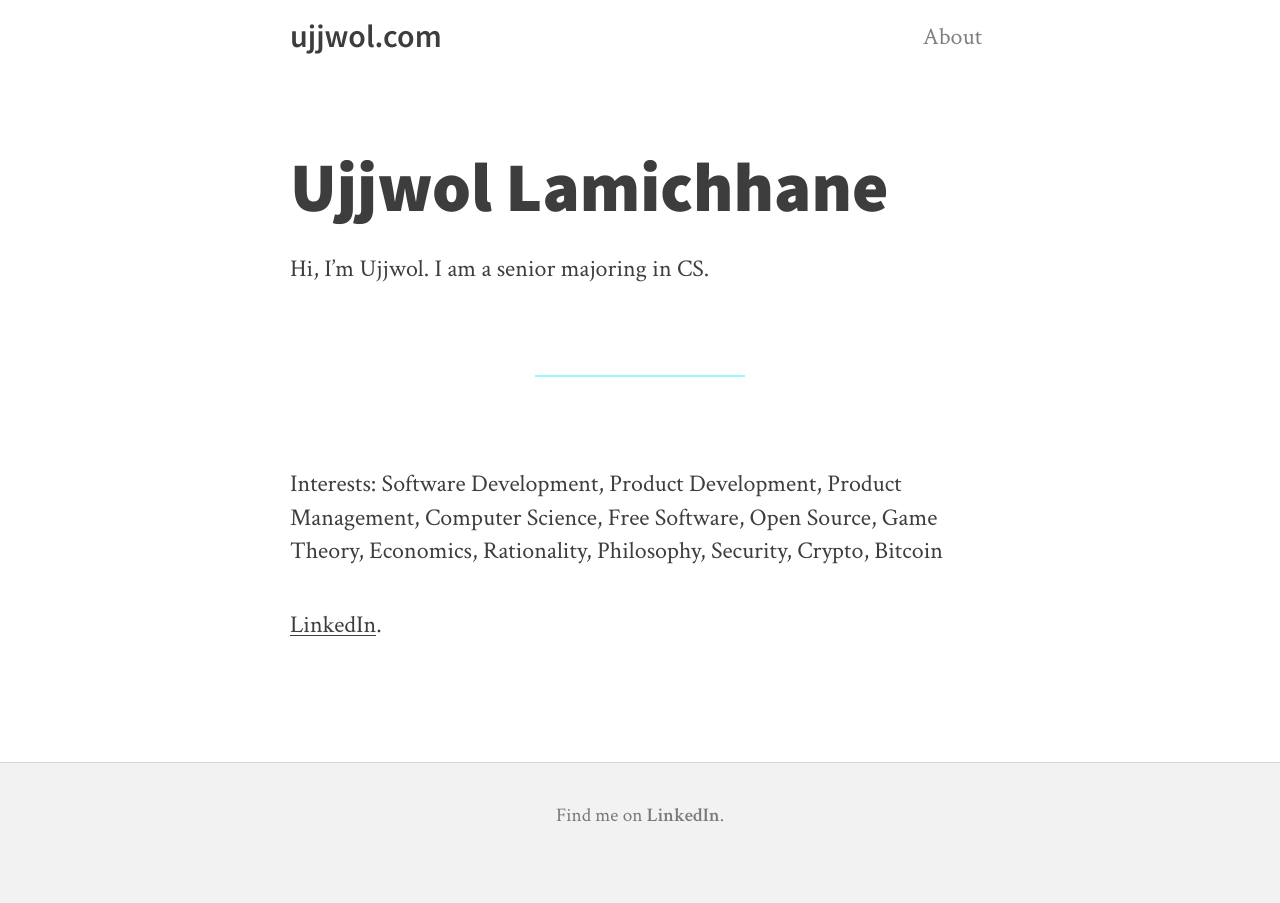
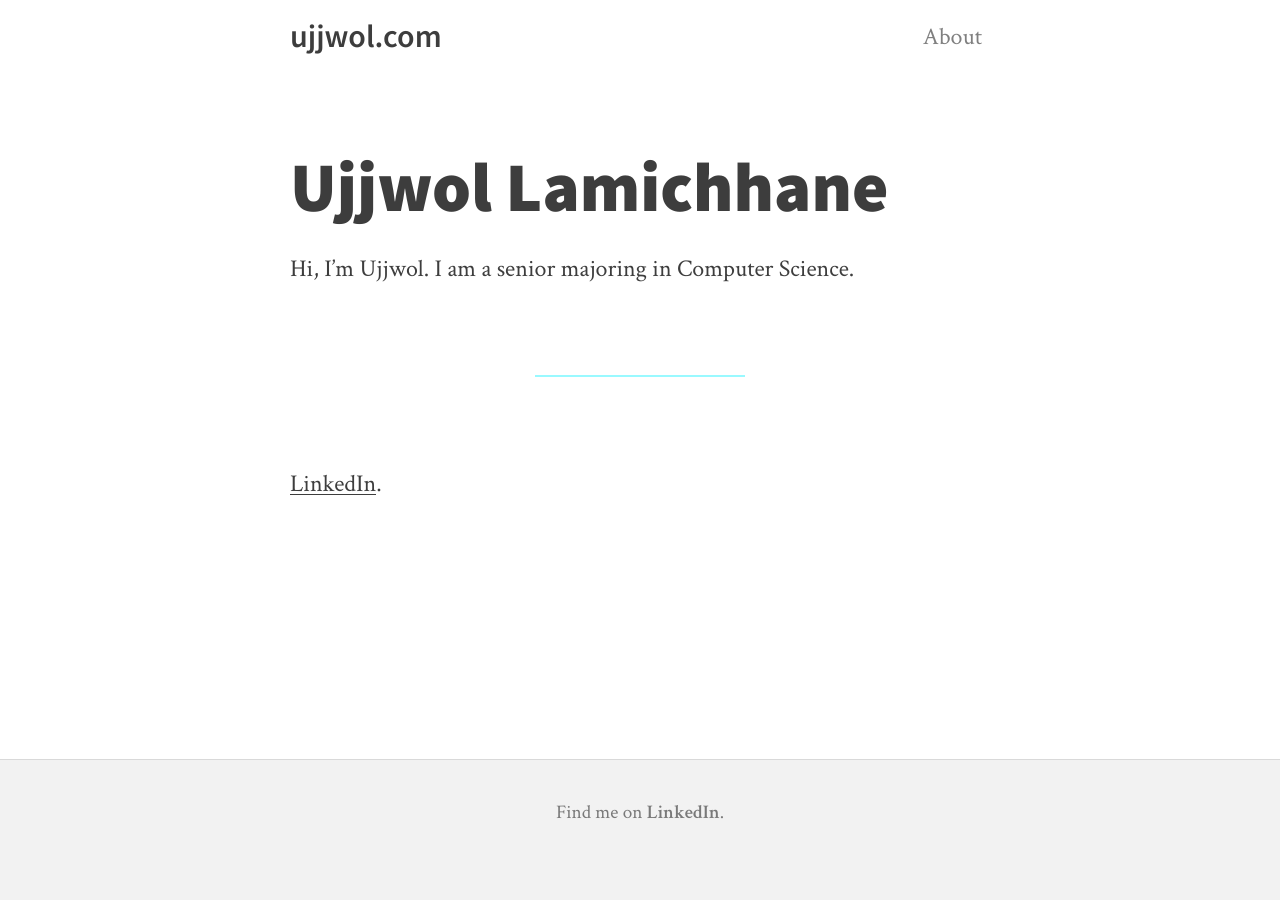
Before and after one commit to Ujjwol/ujjwol.github.io, a Jekyll site: the page built from about.md, in a window 1280 px wide. Built offline with Jekyll 4.4.1, drawn with Linux system fonts in a browser that asks for light colours; nearby versions of some CDN libraries.

Commit message:
Update about.md

```diff
--- a/about.md
+++ b/about.md
@@ -3,9 +3,8 @@ layout: page
 title: Ujjwol Lamichhane
 ---
 
-Hi, I'm Ujjwol. I am a senior majoring in CS.
+Hi, I'm Ujjwol. I am a senior majoring in Computer Science.
 
 ---
-Interests: Software Development, Product Development, Product Management, Computer Science, Free Software, Open Source, Game Theory, Economics, Rationality, Philosophy, Security, Crypto, Bitcoin
 
 [LinkedIn](https://www.linkedin.com/in/ujjwol).
```
